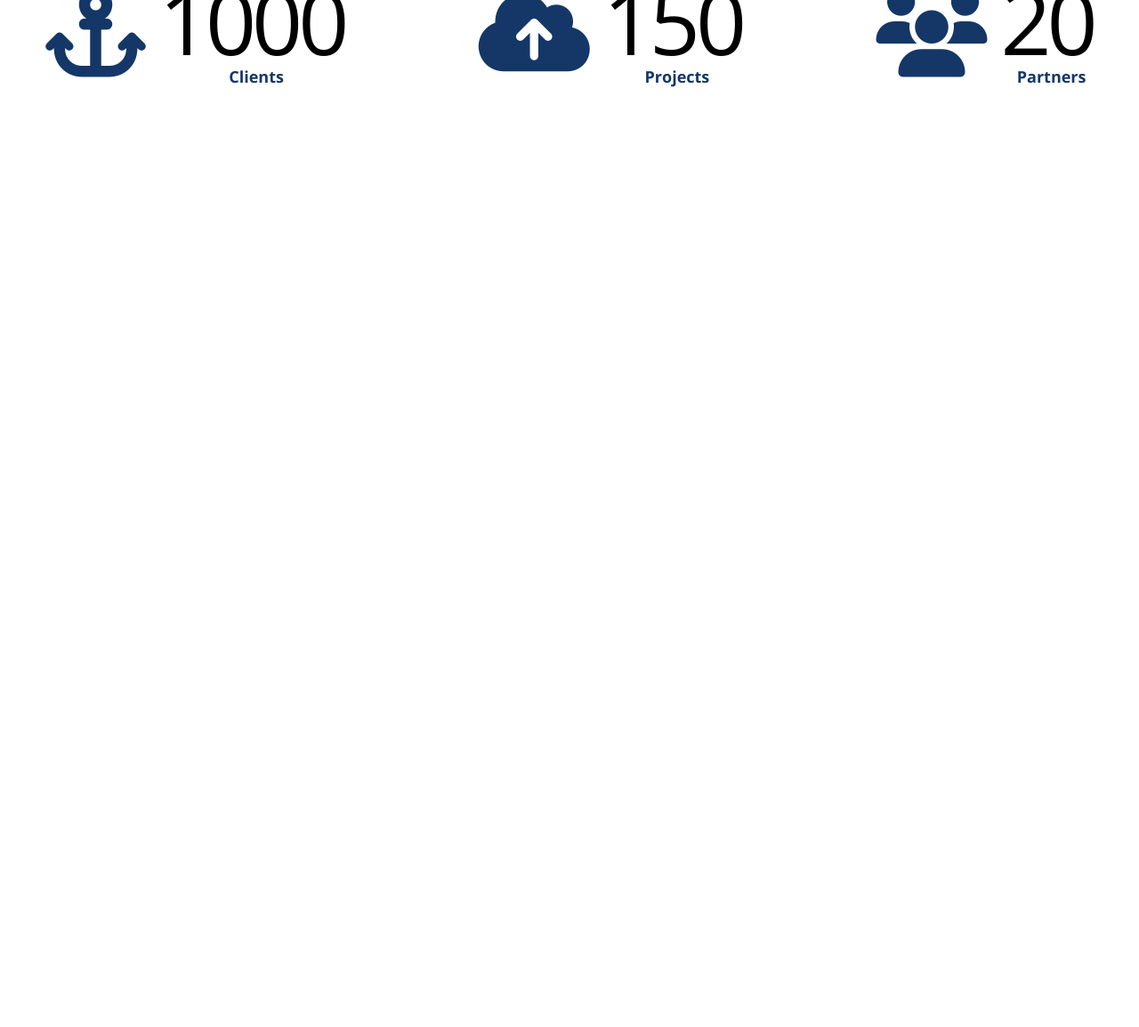
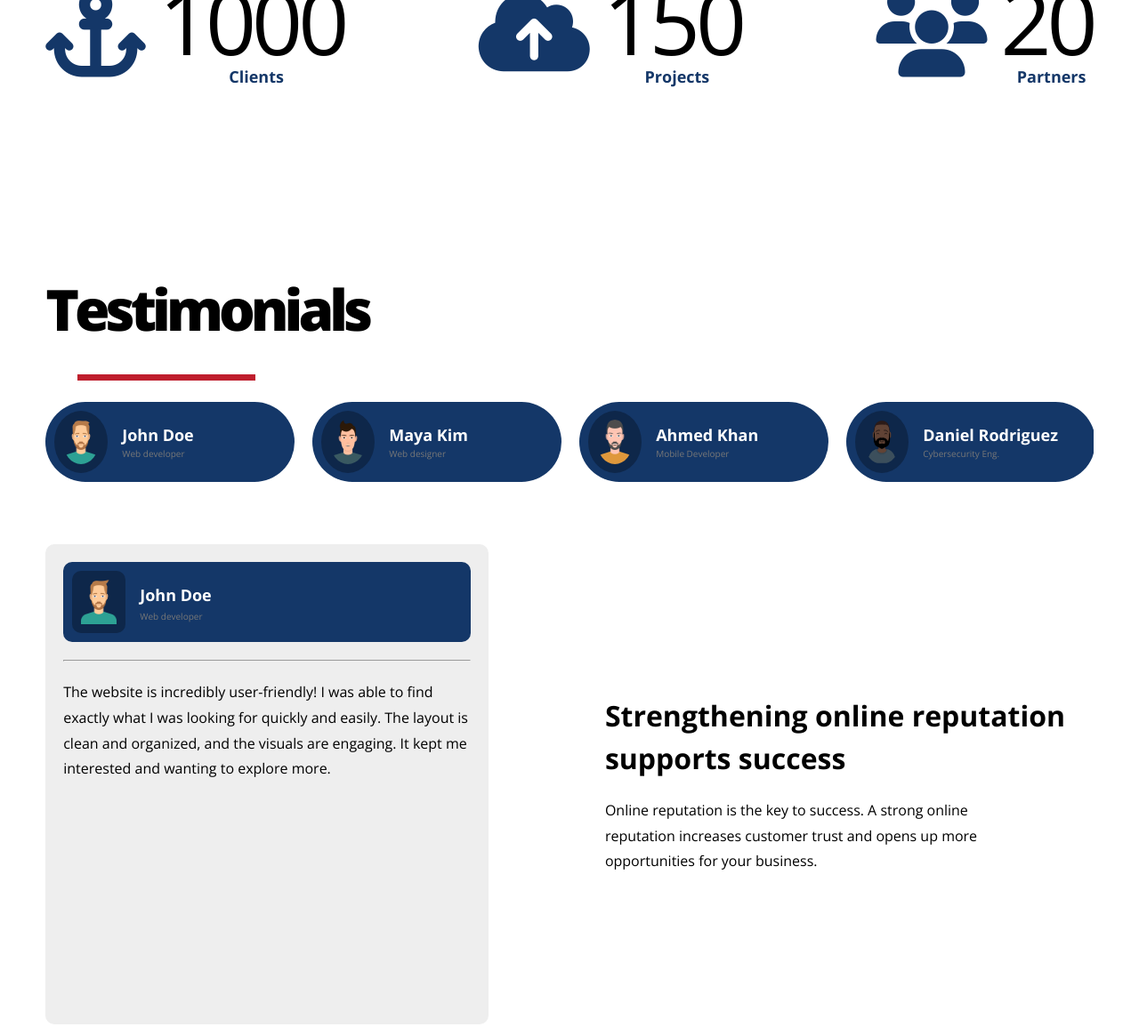
Before and after one commit to David900Jason/SNR_Version_4, a website built with Vite: page src/index.html in a window 1280 px wide. Shown: the part 2408-3563 px from the top of the page at 89% size. Before the commit the page ends 2708 px from the top, so only its background shows below. Built offline with nearby package versions, Linux system fonts and the light colour scheme.

Commit message:
Added partners and testimonials

```diff
--- a/src/index.html
+++ b/src/index.html
@@ -160,6 +160,118 @@
       </div>
     </section>
 
+    <section class="testimonials">
+      <!-- Start Section Title -->
+      <div class="title red">
+        <h2>Testimonials</h2>
+      </div>
+      <!-- End Section Title -->
+
+      <!-- Start Users menu -->
+      <div class="test__users">
+        <div class="test__user" data-index="john">
+          <div class="test__avatar">
+            <img src="./assets/avatar.png" alt="" />
+          </div>
+          <div class="test__data">
+            <p data-index="john">John Doe</p>
+            <span data-index="john">Web developer</span>
+          </div>
+        </div>
+        <div class="test__user" data-index="maya">
+          <div class="test__avatar">
+            <img src="./assets/avatar-2.png" alt="" />
+          </div>
+          <div class="test__data">
+            <p data-index="maya">Maya Kim</p>
+            <span data-index="maya">Web designer</span>
+          </div>
+        </div>
+        <div class="test__user" data-index="ahmed">
+          <div class="test__avatar">
+            <img src="./assets/avatar-3.png" alt="" />
+          </div>
+          <div class="test__data">
+            <p data-index="ahmed">Ahmed Khan</p>
+            <span data-index="ahmed">Mobile Developer</span>
+          </div>
+        </div>
+        <div class="test__user" data-index="daniel">
+          <div class="test__avatar">
+            <img src="./assets/avatar-4.png" alt="" />
+          </div>
+          <div class="test__data">
+            <p data-index="daniel">Daniel Rodriguez</p>
+            <span data-index="daniel">Cybersecurity Eng.</span>
+          </div>
+        </div>
+      </div>
+      <!-- End Users menu -->
+
+      <!-- Start Testi. Grid -->
+      <div class="test">
+        <!-- Start Text -->
+        <div class="test__text">
+          <h3>Strengthening online reputation supports success</h3>
+          <p>
+            Online reputation is the key to success. A strong online reputation
+            increases customer trust and opens up more opportunities for your
+            business.
+          </p>
+        </div>
+        <!-- End Text -->
+        <!-- Start Test Card -->
+        <div class="test__card">
+          <div class="test__img test__user">
+            <div class="test__avatar">
+              <img src="./assets/avatar.png" alt="" />
+            </div>
+            <div class="test__data">
+              <p>John Doe</p>
+              <span>Web developer</span>
+            </div>
+          </div>
+          <hr />
+          <p>
+            The website is incredibly user-friendly! I was able to find exactly
+            what I was looking for quickly and easily. The layout is clean and
+            organized, and the visuals are engaging. It kept me interested and
+            wanting to explore more.
+          </p>
+        </div>
+        <!-- End Test Card -->
+      </div>
+    </section>
+
+    <section class="partners">
+      <!-- Start Section Title -->
+      <div class="title blue center">
+        <h2>Partners</h2>
+      </div>
+      <!-- End Section Title -->
+
+      <div class="partners__imgs">
+        <div class="partners__img">
+          <img src="./assets/download.png" alt="" />
+        </div>
+        <div class="partners__img">
+          <img src="./assets/download-2.png" alt="" />
+        </div>
+        <div class="partners__img">
+          <img src="./assets/download-3.png" alt="" />
+        </div>
+        <div class="partners__img">
+          <img src="./assets/download-4.png" alt="" />
+        </div>
+        <div class="partners__img">
+          <img src="./assets/download-5.png" alt="" />
+        </div>
+        <div class="partners__img">
+          <img src="./assets/download-6.png" alt="" />
+        </div>
+      </div>
+    </section>
+
     <!-- Import JS Files -->
     <script type="module" src="./js/main.js"></script>
   </body>
--- a/src/js/main.js
+++ b/src/js/main.js
@@ -54,3 +54,40 @@ window.onscroll = () => {
     }
   }
 };
+
+// Tab Change
+const test_users = document.querySelectorAll("[data-index]");
+const test_card = document.querySelector(".test__card");
+
+test_users.forEach((t) => {
+  t.addEventListener("click", async (e) => {
+    let dataIndex = e.target.dataset.index;
+    let index = 0;
+    switch (dataIndex) {
+      case "john":
+        index = 0;
+        break;
+      case "maya":
+        index = 1;
+        break;
+      case "ahmed":
+        index = 2;
+        break;
+      case "daniel":
+        index = 3;
+        break;
+      default:
+        break;
+    }
+
+    try {
+      const response = await fetch("../data/clients.json");
+      let data = await response.json();
+      test_card.innerHTML = `
+        ${data["users"][index]["description"]}
+      `;
+    } catch (err) {
+      console.log(err);
+    }
+  });
+});
--- /dev/null
+++ b/src/scss/animations/_horizontal-scrolling.scss
@@ -0,0 +1 @@
+@use '../globals/' as *;
--- /dev/null
+++ b/src/scss/animations/_index.scss
@@ -0,0 +1 @@
+@forward './horizontal-scrolling.scss'
--- a/src/scss/layout/_index.scss
+++ b/src/scss/layout/_index.scss
@@ -3,3 +3,5 @@
 @forward "cards";
 @forward "about";
 @forward "stats";
+@forward 'testimonial';
+@forward 'partners';
--- /dev/null
+++ b/src/scss/layout/_partners.scss
@@ -0,0 +1,33 @@
+@use '../globals/' as *;
+
+.partners {
+  margin-inline: auto;
+  text-align: center;
+
+  .title {
+    margin-bottom: 8rem;
+  }
+
+  @include media-query("lg") {
+    width: min(92vw, 120rem);
+    text-align: start;
+  }
+
+  &__imgs {
+    display: flex;
+    flex-wrap: wrap;
+    flex-direction: column;
+    justify-content: center;
+    text-align: center;
+    gap: 8rem;
+
+    @include media-query("lg") {
+      flex-direction: row;
+    }
+  }
+
+  &__img {
+    display: flex;
+    justify-content: center;
+  }
+}
--- /dev/null
+++ b/src/scss/layout/_testimonial.scss
@@ -0,0 +1,143 @@
+@use "../globals/" as *;
+
+.testimonials {
+  margin-inline: auto;
+  text-align: center;
+
+  @include media-query("lg") {
+    width: min(92vw, 120rem);
+    text-align: start;
+  }
+
+  img {
+    width: 4rem;
+    height: 5rem;
+    padding: 1rem;
+    background-color: darken($main_color, 7);
+    border-radius: 50%;
+    gap: 2rem;
+  }
+
+  .test {
+    display: flex;
+    flex-direction: column;
+    gap: 3rem;
+
+    @include media-query("lg") {
+      flex-direction: row-reverse;
+    }
+
+    &__users {
+      display: flex;
+      flex-wrap: nowrap;
+      justify-content: space-around;
+      align-items: center;
+      margin-bottom: 7rem;
+      margin-inline: 1rem;
+      gap: 2rem;
+
+      @include media-query("lg") {
+        margin-inline: 0;
+      }
+      overflow-x: auto;
+      row-gap: 1rem;
+
+      &::-webkit-scrollbar {
+        display: none;
+      }
+    }
+
+    &__user {
+      display: flex;
+      align-items: center;
+      justify-content: start;
+      background-color: $main_color;
+      padding: 1rem;
+      border-radius: 50px;
+      gap: 1.6rem;
+      min-width: 26rem;
+    }
+
+    &__data {
+      p {
+        font-size: var(--fz-4);
+        font-weight: $wght-bold;
+        color: white;
+      }
+
+      span {
+        font-size: var(--fz-4) - 15px;
+        text-align: left;
+        display: block;
+        color: #777;
+      }
+    }
+
+    &__text {
+      display: grid;
+      gap: 2rem;
+
+      @include media-query("sm") {
+        display: flex;
+        flex-direction: column;
+        justify-content: center;
+      }
+
+      :is(h3, p) {
+        margin-inline: auto;
+      }
+
+      h3 {
+        max-width: 30ch;
+      }
+      p {
+        max-width: 52ch;
+        line-height: 1.8;
+
+        @include media-query("lg") {
+          margin-left: 0;
+        }
+      }
+    }
+
+    &__img {
+      color: black;
+      border-radius: $brs;
+      margin-bottom: 2rem;
+
+      img {
+        border-radius: $brs;
+      }
+
+      p {
+        font-size: var(--fz-4) !important;
+        margin-top: 0 !important;
+        line-height: auto !important;
+        font-weight: $wght-bold;
+        color: white;
+      }
+    }
+
+    &__card {
+      background: #eee;
+      padding: 2rem;
+      border-radius: $brs;
+      max-width: 50rem;
+      min-height: 50rem;
+      margin-inline: auto;
+
+      @include media-query("lg") {
+        min-height: 50rem;
+        margin-left: 0;
+      }
+
+      p {
+        font-size: var(--fz-5);
+        margin-inline: auto;
+        margin-top: 2rem;
+        max-width: 50ch;
+        line-height: 1.8;
+      }
+    }
+  }
+}
--- a/src/scss/styles.scss
+++ b/src/scss/styles.scss
@@ -2,3 +2,4 @@
 @use 'base';
 @use 'components';
 @use 'layout';
+@use 'animations';
```
Also changed, not shown: src/data/clients.json (added, +24 -0 lines), src/assets/allianz.jpg (deleted), src/assets/avatar-2.png (added), src/assets/avatar-3.png (added), src/assets/avatar-4.png (added), src/assets/avatar.png (added), src/assets/download-2.png (added), src/assets/download-3.png (added), src/assets/download-4.png (added), src/assets/download-5.png (added), src/assets/download-6.png (added), src/assets/download.png (added).
